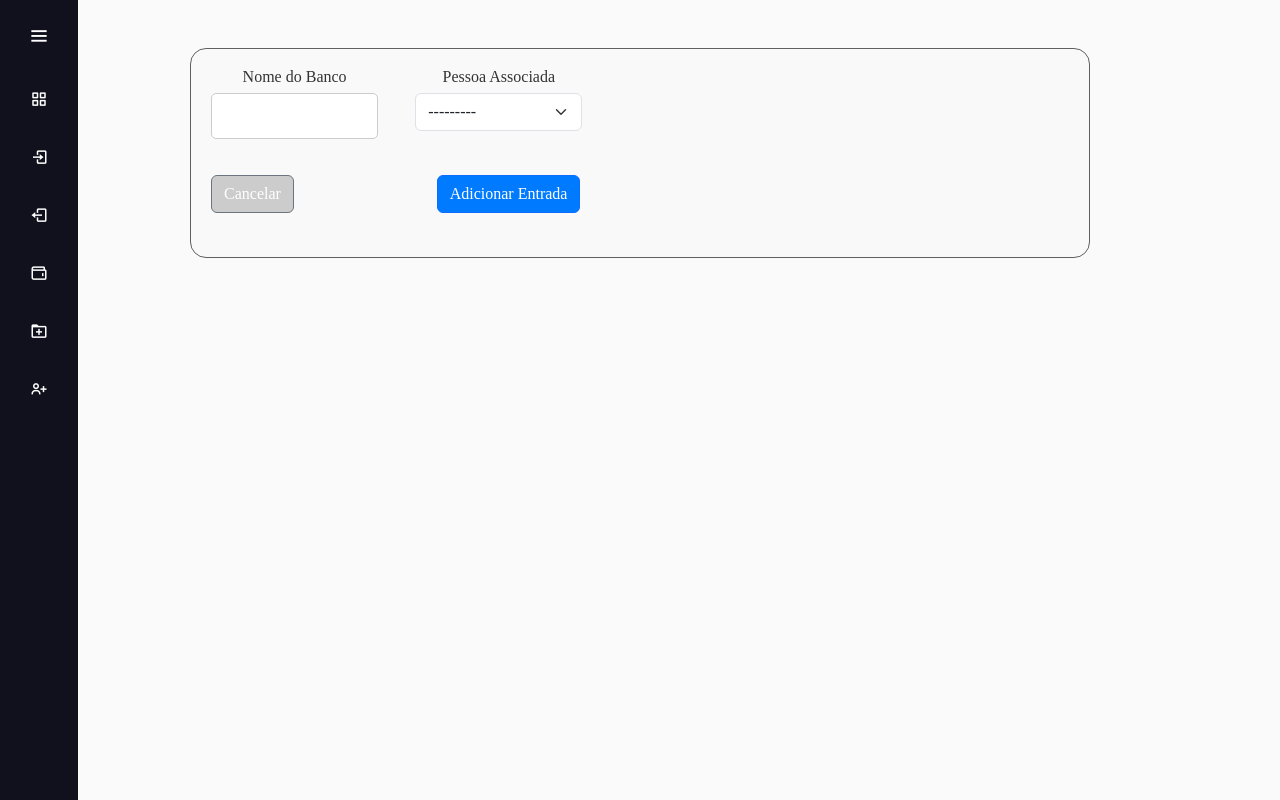
After one commit to LadislauLopes/controle-finaceiro, a Django app: page /adicionar_conta in a window 1280 px wide. The commit adds this page. Run offline with Django 5.2, Linux system fonts and the light colour scheme; data that the repository does not hold is empty.

Commit message:
adicionar conta

```diff
--- a/central/forms.py
+++ b/central/forms.py
@@ -13,7 +13,7 @@ class MovimentacaoContaForm(forms.ModelForm):
         super(MovimentacaoContaForm, self).__init__(*args, **kwargs)
         # Garantindo que o campo 'desconto' seja definido como False por padrão
         if 'instance' not in kwargs:
-            self.fields['desconto'].initial = False
+            self.fields['desconto'].initial = True
 
         # Garantindo que o campo 'parcelas' tenha um valor inicial de 1
         if 'instance' not in kwargs:
@@ -33,3 +33,13 @@ class PessoaForm(forms.ModelForm):
     class Meta:
         model = Pessoa
         fields = ['nome']
+
+class ContaForm(forms.ModelForm):
+    class Meta:
+        model = Conta
+        fields = ['Banco', 'id_pessoa']
+
+    def __init__(self, *args, **kwargs):
+        super().__init__(*args, **kwargs)
+        self.fields['Banco'].widget.attrs.update({'class': 'form-control'})
+        self.fields['id_pessoa'].widget.attrs.update({'class': 'form-select'})
--- /dev/null
+++ b/central/templates/adicionar_conta.html
@@ -0,0 +1,33 @@
+{% include 'components/header.html' with title='Finanças Ladislau' form=True %}
+{% load static %}
+<body class="d-flex flex-column" style="height: 100vh; margin: 0;">
+
+    {% include 'components/sidebar.html' %}
+
+    <div class="container mt-5 cadastro-box">
+
+        <form method="POST">
+            {% csrf_token %}
+            <div class="row">
+                <div class="col-md-6 mb-3">
+                    <label for="id_Banco" class="form-label">Nome do Banco</label>
+                    {{ form.Banco }}
+                </div>
+                <div class="col-md-6 mb-3">
+                    <label for="id_pessoa" class="form-label">Pessoa Associada</label>
+                    {{ form.id_pessoa }}
+                </div>
+            </div>
+
+            <div class="mb-4 d-flex justify-content-between">
+                <button type="button" class="btn btn-secondary"
+                        onclick="window.location.href='/home_page'">Cancelar</button>
+                <button type="submit" class="btn btn-primary">Adicionar Entrada</button>
+            </div>
+        </form>
+    </div>
+
+    <script src="https://cdn.jsdelivr.net/npm/bootstrap@5.3.3/dist/js/bootstrap.bundle.min.js" integrity="sha384-YvpcrYf0tY3lHB60NNkmXc5s9fDVZLESaAA55NDzOxhy9GkcIdslK1eN7N6jIeHz" crossorigin="anonymous"></script>
+    <script src="{% static 'js/sidebar.js' %}"></script>
+</body>
+</html>
--- a/central/templates/components/sidebar.html
+++ b/central/templates/components/sidebar.html
@@ -32,7 +32,7 @@
       </li>
 
       <li>
-        <a href="#">
+        <a href="adicionar_conta">
           <i class='bx bx-wallet'></i>
           <span class="links_name">Adiconar conta</span>
         </a>
--- a/central/urls.py
+++ b/central/urls.py
@@ -6,4 +6,5 @@ urlpatterns = [
     path('adicionar_saida', views.adicionar_saida, name='adicionar_saida'),
     path('adicionar_categoria', views.adicionar_categoria, name='adicionar_categoria'),
     path('adicionar_pessoa', views.adicionar_pessoa, name='adicionar_pessoa'),
+    path('adicionar_conta', views.adicionar_conta, name='adicionar_conta'),
 ]
--- a/central/views.py
+++ b/central/views.py
@@ -1,6 +1,6 @@
 # central/views.py
 from django.shortcuts import render, redirect
-from .forms import MovimentacaoContaForm, CategoriaForm,PessoaForm
+from .forms import MovimentacaoContaForm, CategoriaForm,PessoaForm,ContaForm
 
 
 def index(request):
@@ -40,3 +40,16 @@ def adicionar_pessoa(request):
         form = PessoaForm()
 
     return render(request, 'adicionar_pessoa.html', {'form': form})
+
+
+
+def adicionar_conta(request):
+    if request.method == "POST":
+        form = ContaForm(request.POST)
+        if form.is_valid():
+            form.save()
+            return redirect('index')  # Redireciona após salvar
+    else:
+        form = ContaForm()
+
+    return render(request, 'adicionar_conta.html', {'form': form})
```
